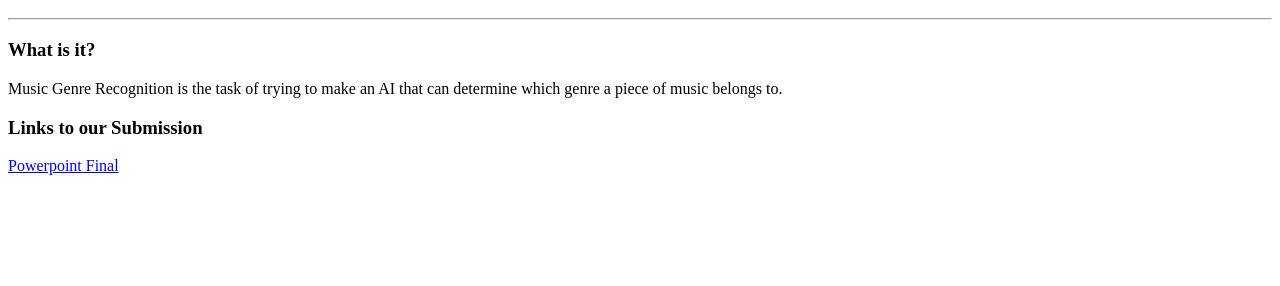
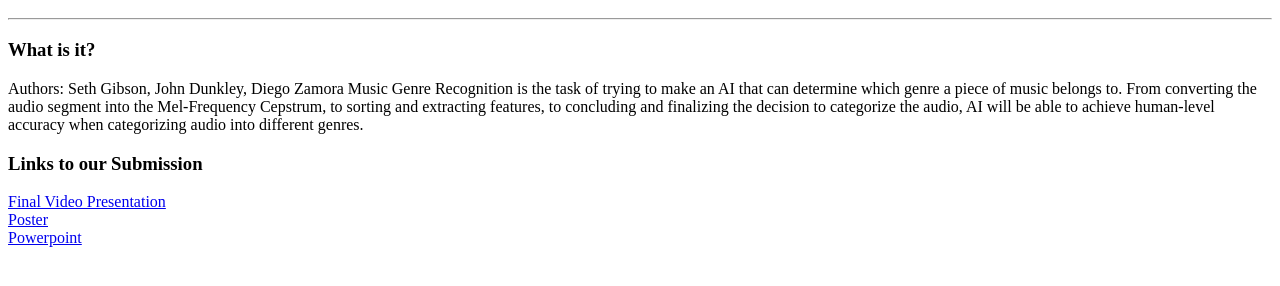
Before and after one commit to zDiego27/music_genre_analysis, a plain HTML site: page index.html in a window 1280 px wide. Shown: the part 48-334 px from the top of the page. Drawn offline with Linux system fonts and the light colour scheme.

Commit message:
Update index.html

```diff
--- a/index.html
+++ b/index.html
@@ -6,11 +6,16 @@
 
     <h3>What is it?</h3>
     <p>
-        Music Genre Recognition is the task of trying to make an AI that can determine which genre a piece of music belongs to.
+        Authors: Seth Gibson, John Dunkley, Diego Zamora
+        Music Genre Recognition is the task of trying to make an AI that can determine which genre a piece of music belongs to. From converting the audio segment
+        into the Mel-Frequency Cepstrum, to sorting and extracting features, to concluding and finalizing the decision to categorize the audio, AI will be able to
+        achieve human-level accuracy when categorizing audio into different genres.
 
     </p>
     <h3>Links to our Submission</h3>
     <p>
-        <a href='https://docs.google.com/presentation/d/1fgCG7c5fTwobKBsIW4_cgSuzQrGzBu7XfY2XTrFAAHg/edit?usp=sharing'>Powerpoint Final</a>
+        <a href="https://youtu.be/QcsKrSCj_dA">Final Video Presentation</a><br>
+        <a href="https://docs.google.com/presentation/d/16K7OqzcfCcFuuRuLh-EH_-McGw-P4uZr/edit#slide=id.p1">Poster</a><br>
+        <a href="https://docs.google.com/presentation/d/1fgCG7c5fTwobKBsIW4_cgSuzQrGzBu7XfY2XTrFAAHg/edit#slide=id.p">Powerpoint</a><br>
     </p>
 </body>
```
